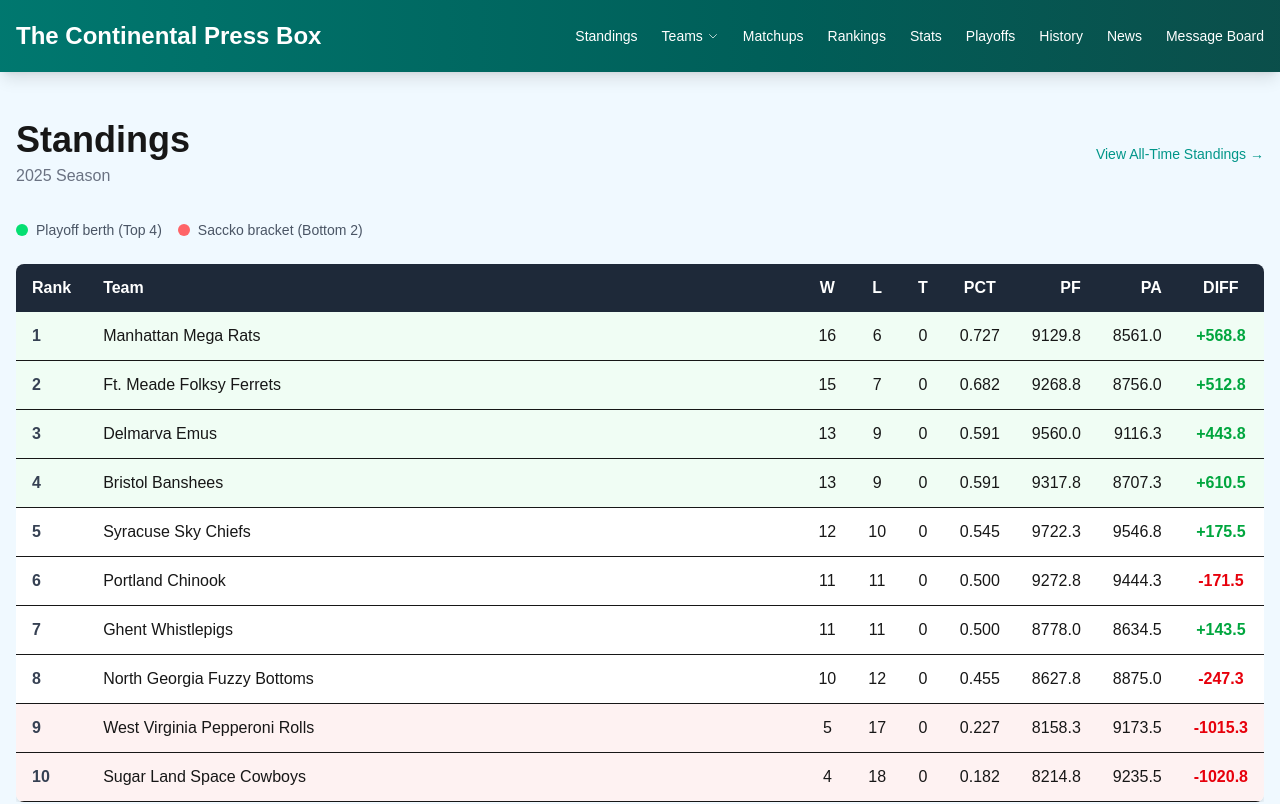
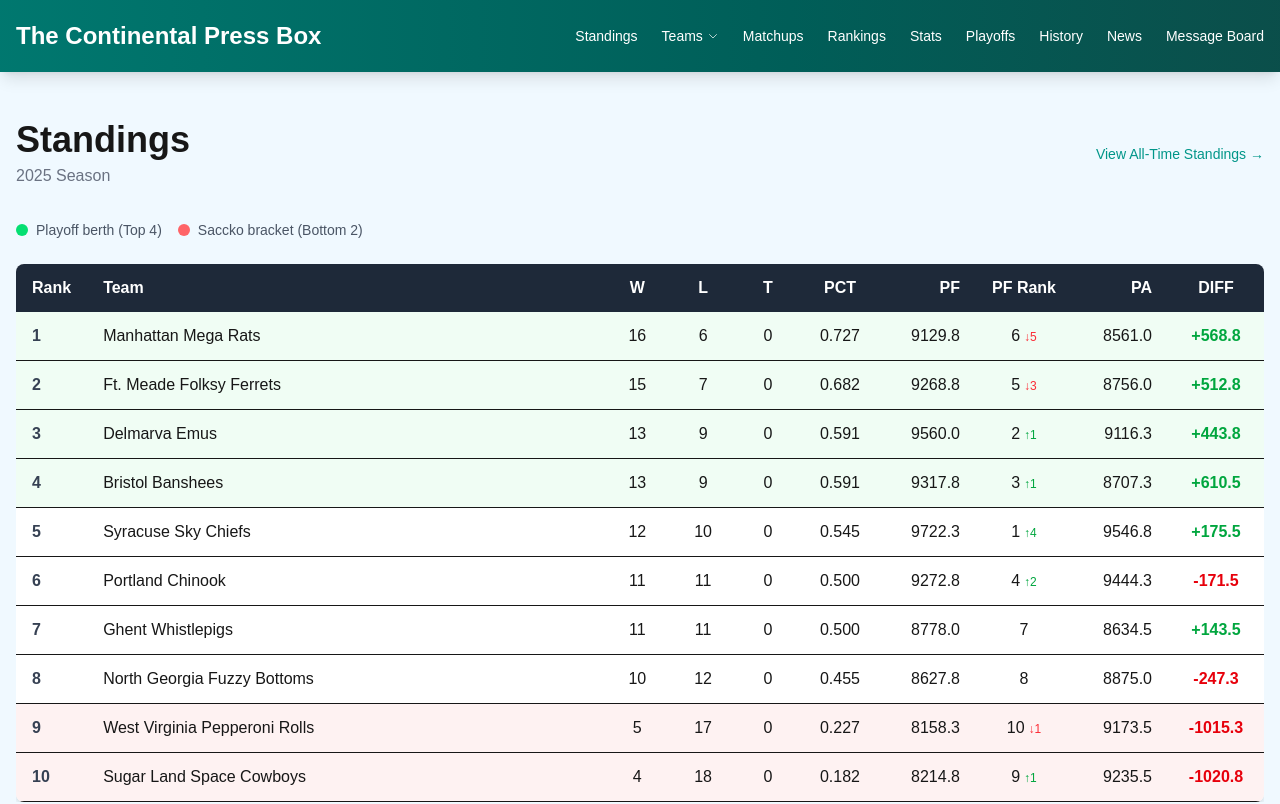
Before and after one commit to Ischurr/Continental-Breakfast-Alliance, a Next.js app in the folder cba-site/: page /standings in a window 1280 px wide. Shown: the top 804 px of the page. Built offline with nearby package versions, Linux system fonts and the light colour scheme.

Commit message:
Add polls admin tab to message board, restore edit buttons on polls

```diff
--- a/cba-site/app/history/page.tsx
+++ b/cba-site/app/history/page.tsx
@@ -9,6 +9,9 @@ import { useState } from 'react';
 const seasons = getAllSeasons();
 const allTimeStandings = calculateAllTimeStandings();
 const allTeams = getCurrentSeason().teams;
+
+const pfSortedAllTime = [...allTimeStandings].sort((a, b) => b.totalPointsFor - a.totalPointsFor);
+const pfRankMapAllTime = new Map(pfSortedAllTime.map((t, i) => [t.teamId, i + 1]));
 
 const getTeamName = (teamId: number) =>
   allTeams.find(t => t.id === teamId)?.name ?? `Team ${teamId}`;
@@ -77,12 +80,15 @@ export default function HistoryPage() {
                     <th className="px-4 py-3 text-center">Saccko Finishes</th>
                     <th className="px-4 py-3 text-center">Avg Finish</th>
                     <th className="px-4 py-3 text-right">Total PF</th>
+                    <th className="px-4 py-3 text-center">PF Rank</th>
                   </tr>
                 </thead>
                 <tbody>
                   {allTimeStandings.map((team, index) => {
                     const total = team.totalWins + team.totalLosses + team.totalTies;
                     const winPct = total > 0 ? team.totalWins / total : 0;
+                    const pfRank = pfRankMapAllTime.get(team.teamId) ?? (index + 1);
+                    const rankDiff = (index + 1) - pfRank;
                     return (
                       <tr key={team.teamId} className="border-b hover:bg-sky-50 transition text-sm">
                         <td className="px-4 py-3 font-semibold text-gray-500">{index + 1}</td>
@@ -109,6 +115,14 @@ export default function HistoryPage() {
                         <td className="px-4 py-3 text-center">{team.averageFinish.toFixed(1)}</td>
                         <td className="px-4 py-3 text-right font-medium">
                           {Math.round(team.totalPointsFor).toLocaleString()}
+                        </td>
+                        <td className="px-4 py-3 text-center">
+                          <span className="font-medium">{pfRank}</span>
+                          {rankDiff !== 0 && (
+                            <span className={`ml-1 text-xs ${rankDiff > 0 ? 'text-green-600' : 'text-red-500'}`}>
+                              {rankDiff > 0 ? `↑${rankDiff}` : `↓${Math.abs(rankDiff)}`}
+                            </span>
+                          )}
                         </td>
                       </tr>
                     );
--- a/cba-site/app/message-board/PollsViewer.tsx
+++ b/cba-site/app/message-board/PollsViewer.tsx
@@ -45,7 +45,7 @@ export default function PollsViewer({ activePolls, closedPolls }: Props) {
               <PollCard
                 key={poll.id}
                 poll={poll}
-                onEdit={isAdmin ? () => setEditing(poll) : undefined}
+                onEdit={isAdmin ? () => setEditing(poll) : unlock}
               />
             ))}
           </div>
--- a/cba-site/app/polls/PollCard.tsx
+++ b/cba-site/app/polls/PollCard.tsx
@@ -36,9 +36,10 @@ export default function PollCard({ poll, showResults = false, onEdit }: Props) {
       {onEdit && poll.active && (
         <button
           onClick={onEdit}
-          className="absolute top-3 right-3 text-xs text-teal-600 hover:underline"
+          className="absolute top-3 right-3 text-xs text-gray-300 hover:text-gray-600 transition border border-gray-200 hover:border-gray-400 rounded px-1.5 py-0.5"
+          title="Edit poll"
         >
-          edit
+          ✏️
         </button>
       )}
       <div className="flex justify-between items-start mb-1">
--- a/cba-site/components/StandingsTable.tsx
+++ b/cba-site/components/StandingsTable.tsx
@@ -18,20 +18,25 @@ export default function StandingsTable({
 }: Props) {
   const getTeam = (teamId: number) => teams.find(t => t.id === teamId);
 
+  // Compute PF rank independently of W-L rank
+  const pfSorted = [...standings].sort((a, b) => b.pointsFor - a.pointsFor);
+  const pfRankMap = new Map(pfSorted.map((s, i) => [s.teamId, i + 1]));
+
   return (
     <div className="overflow-x-auto overflow-y-hidden">
       <table className="min-w-full bg-white shadow-md rounded-lg overflow-hidden">
         <thead className="bg-gray-800 text-white">
           <tr>
-            <th className="px-4 py-3 text-left w-10">Rank</th>
+            <th className="px-4 py-3 text-left w-12">Rank</th>
             <th className="px-4 py-3 text-left">Team</th>
-            <th className="px-4 py-3 text-center w-10">W</th>
-            <th className="px-4 py-3 text-center w-10">L</th>
-            <th className="px-4 py-3 text-center w-10">T</th>
-            <th className="px-4 py-3 text-center w-16">PCT</th>
-            <th className="px-4 py-3 text-right w-20">PF</th>
-            <th className="px-4 py-3 text-right w-20">PA</th>
-            <th className="px-4 py-3 text-center w-20">DIFF</th>
+            <th className="px-6 py-3 text-center w-16">W</th>
+            <th className="px-6 py-3 text-center w-16">L</th>
+            <th className="px-6 py-3 text-center w-16">T</th>
+            <th className="px-4 py-3 text-center w-20">PCT</th>
+            <th className="px-4 py-3 text-right w-24">PF</th>
+            <th className="px-4 py-3 text-center w-24">PF Rank</th>
+            <th className="px-4 py-3 text-right w-24">PA</th>
+            <th className="px-4 py-3 text-center w-24">DIFF</th>
           </tr>
         </thead>
         <tbody>
@@ -42,6 +47,8 @@ export default function StandingsTable({
             const team = getTeam(standing.teamId);
             const isPlayoff = showPlayoffLine && index < playoffCount;
             const isLoser = showPlayoffLine && index >= standings.length - loserCount;
+            const pfRank = pfRankMap.get(standing.teamId)!;
+            const rankDiff = (index + 1) - pfRank; // positive = PF rank is better than W-L rank
 
             return (
               <tr
@@ -62,11 +69,19 @@ export default function StandingsTable({
                     <span className="ml-2 text-xs text-gray-500">{standing.streak}</span>
                   )}
                 </td>
-                <td className="px-4 py-3 text-center">{standing.wins}</td>
-                <td className="px-4 py-3 text-center">{standing.losses}</td>
-                <td className="px-4 py-3 text-center">{standing.ties}</td>
+                <td className="px-6 py-3 text-center">{standing.wins}</td>
+                <td className="px-6 py-3 text-center">{standing.losses}</td>
+                <td className="px-6 py-3 text-center">{standing.ties}</td>
                 <td className="px-4 py-3 text-center">{winPct.toFixed(3)}</td>
                 <td className="px-4 py-3 text-right">{standing.pointsFor.toFixed(1)}</td>
+                <td className="px-4 py-3 text-center">
+                  <span className="font-medium">{pfRank}</span>
+                  {rankDiff !== 0 && (
+                    <span className={`ml-1 text-xs ${rankDiff > 0 ? 'text-green-600' : 'text-red-500'}`}>
+                      {rankDiff > 0 ? `↑${rankDiff}` : `↓${Math.abs(rankDiff)}`}
+                    </span>
+                  )}
+                </td>
                 <td className="px-4 py-3 text-right">{standing.pointsAgainst.toFixed(1)}</td>
                 <td
                   className={`px-4 py-3 text-center font-semibold ${
--- a/cba-site/components/USMapHero.tsx
+++ b/cba-site/components/USMapHero.tsx
@@ -28,13 +28,13 @@ const TEAMS = [
     id: 4, name: 'Mega Rats',
     logo: 'https://i.imgur.com/H2nbUd4.jpg',
     coordinates: [-73.99, 40.75] as [number, number],
-    dx: 50, dy: 10,
+    dx: 50, dy: -25,
   },
   {
     id: 6, name: 'Emus',
     logo: 'https://mystique-api.fantasy.espn.com/apis/v1/domains/lm/images/91042200-9a25-11f0-b1c3-bf61c28fbeb9',
     coordinates: [-75.60, 38.36] as [number, number],
-    dx: 55, dy: 38,
+    dx: 55, dy: -20,
   },
   {
     id: 7, name: 'Sky Chiefs',
@@ -46,7 +46,7 @@ const TEAMS = [
     id: 8, name: 'Whistlepigs',
     logo: 'https://i.pinimg.com/564x/4e/2e/88/4e2e880d6aa675473a8d3eb73b2064f1.jpg',
     coordinates: [-76.29, 36.85] as [number, number],
-    dx: 55, dy: -20,
+    dx: 70, dy: 45,
   },
   {
     id: 9, name: 'Fuzzy Bottoms',
@@ -64,7 +64,7 @@ const TEAMS = [
     id: 11, name: 'Folksy Ferrets',
     logo: 'https://i.imgur.com/cNtQjIA.png',
     coordinates: [-76.75, 39.11] as [number, number],
-    dx: -55, dy: 16,
+    dx: -40, dy: -35,
   },
 ];
 
```
